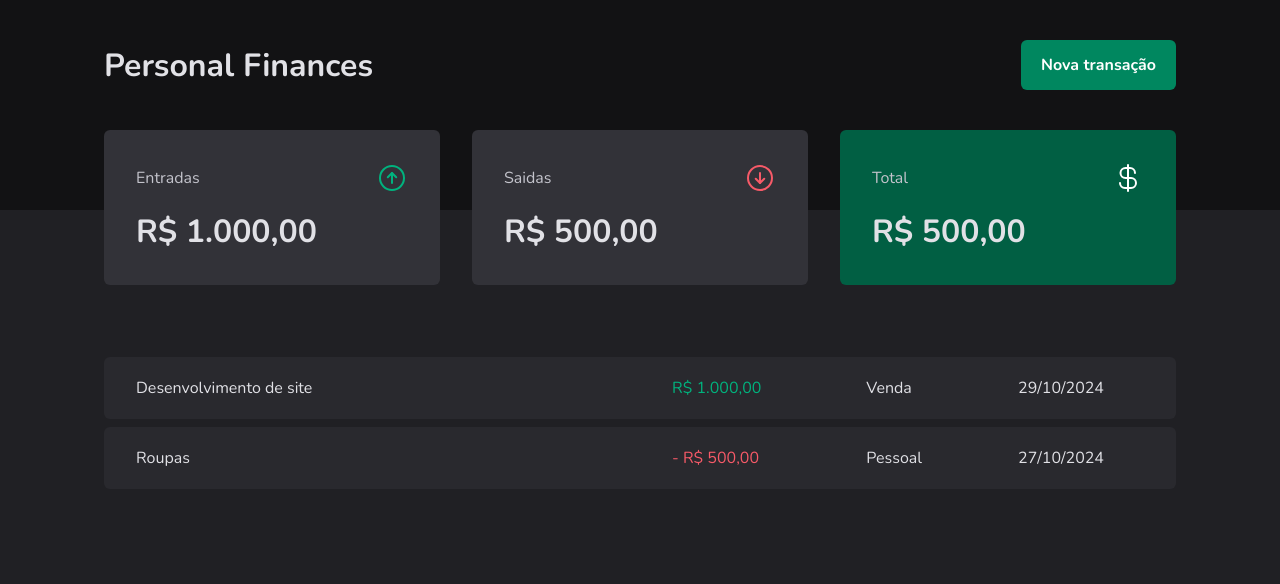
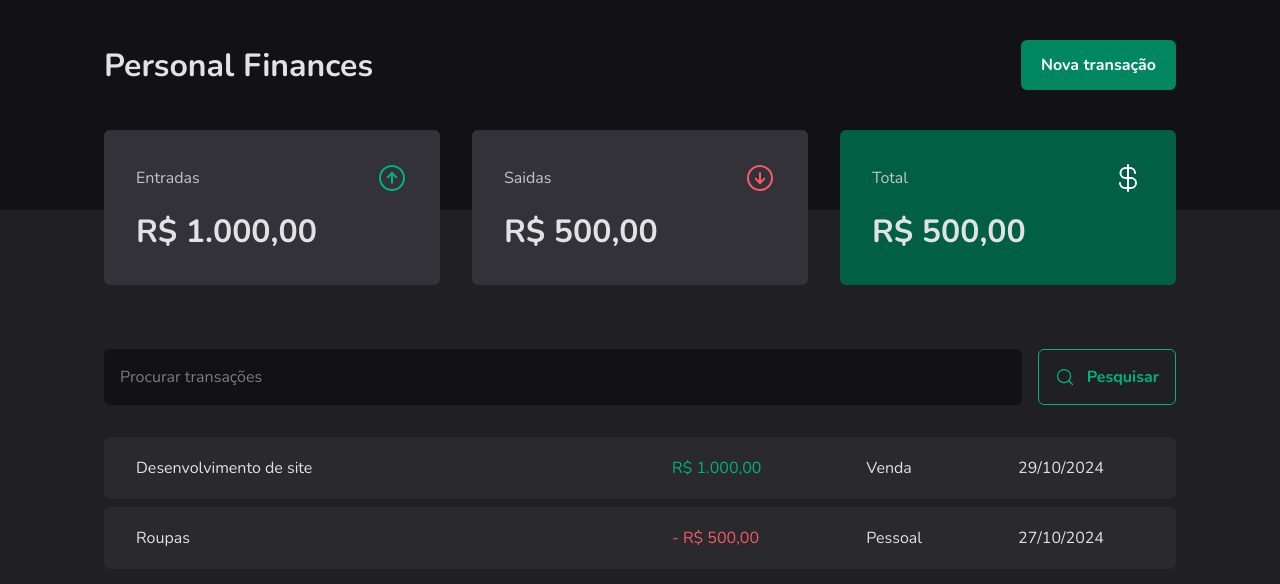
Before and after one commit to ryan-pin/Personal-finances-React, a React (Vite) app: page / in a window 1280 px wide. Shown: the top 584 px of the page. Built offline with nearby package versions, Linux system fonts and the light colour scheme.

Commit message:
Componente Barra de Pesquisa

```diff
--- /dev/null
+++ b/src/components/Pesquisa/Pesquisa.tsx
@@ -0,0 +1,14 @@
+import { MagnifyingGlass } from "phosphor-react";
+import { PesquisaFormContainer } from "./styles";
+
+export function Pesquisa() {
+    return(
+        <PesquisaFormContainer>
+            <input type="text" placeholder="Procurar transações" />
+            <button type="submit">
+                <MagnifyingGlass size={20} />
+                Pesquisar
+            </button>
+        </PesquisaFormContainer>
+    )
+}
--- /dev/null
+++ b/src/components/Pesquisa/styles.ts
@@ -0,0 +1,42 @@
+import styled from "styled-components";
+
+export const PesquisaFormContainer = styled.form`
+    display: flex;
+    gap: 1rem;
+
+    input{
+        flex: 1;
+        border-radius: 6px;
+        border: 0;
+        background-color: ${props => props.theme["gray-900"]};
+        color: ${props => props.theme["gray-300"]};
+        padding: 1rem;
+
+        &::placeholder {
+            color: ${props => props.theme["gray-500"]};
+        }
+    }
+
+    button {
+        display: flex;
+        align-items: center;
+        gap: 0.75rem;
+
+        border: 0;
+        padding: 1rem;
+        background: transparent;
+        border: 1px solid ${props => props.theme["green-300"]};
+        color: ${props => props.theme["green-300"]};
+        font-weight: bold;
+        border-radius: 6px;
+
+        transition: 0.5s;
+
+        &:hover {
+            background: ${props => props.theme["green-500"]};
+            border-color: ${props => props.theme["green-500"]};
+            color: ${props => props.theme["white"]};
+        }
+    }
+
+`;
--- a/src/pages/Transactions/index.tsx
+++ b/src/pages/Transactions/index.tsx
@@ -1,4 +1,5 @@
 import { Header } from "../../components/Header/Header";
+import { Pesquisa } from "../../components/Pesquisa/Pesquisa";
 import { Resumo } from "../../components/Resumo/resumo";
 import { PriceHighlight, TransacoesContainer, TransacoesTable } from "./styles";
 
@@ -9,6 +10,8 @@ export function Transactions() {
       <Resumo />
 
       <TransacoesContainer>
+        <Pesquisa />
+
         <TransacoesTable>
           <tbody>
             <tr>
--- a/src/pages/Transactions/styles.ts
+++ b/src/pages/Transactions/styles.ts
@@ -11,6 +11,8 @@ export const TransacoesTable = styled.table`
   width: 100%;
   border-collapse: separate;
   border-spacing: 0 0.5rem;
+  margin-top: 1.5rem;
+
   td {
     padding: 1.25rem 2rem;
     background: ${(props) => props.theme["gray-700"]};
```
